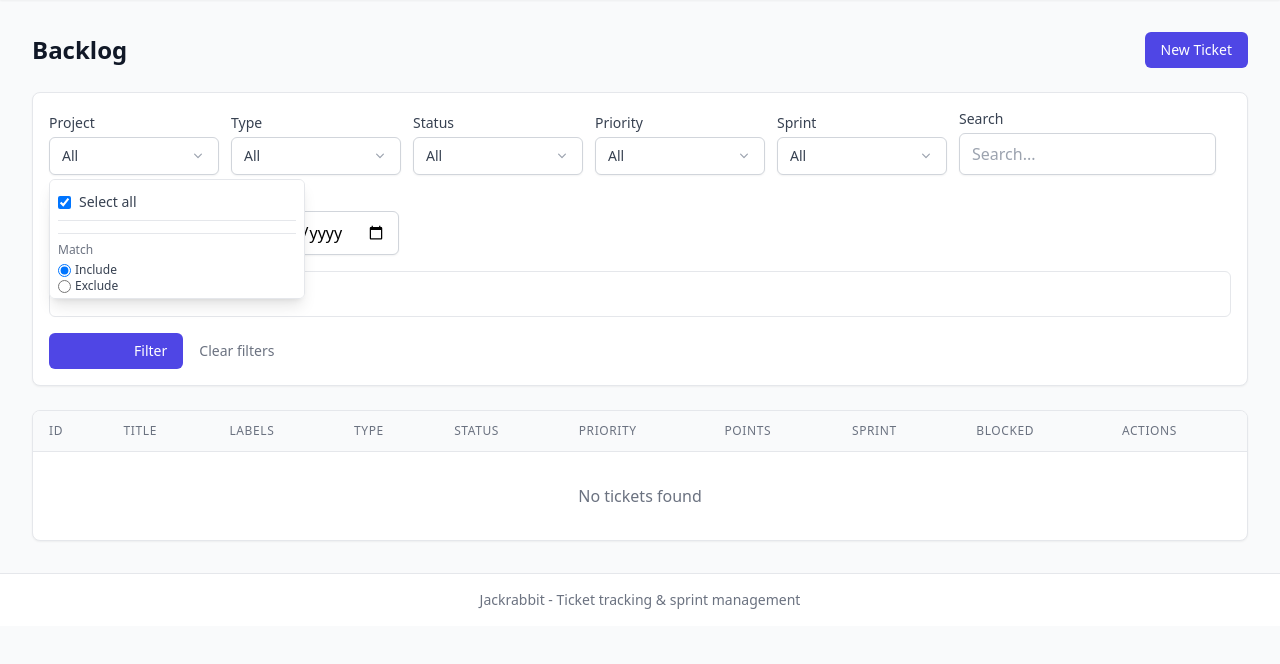
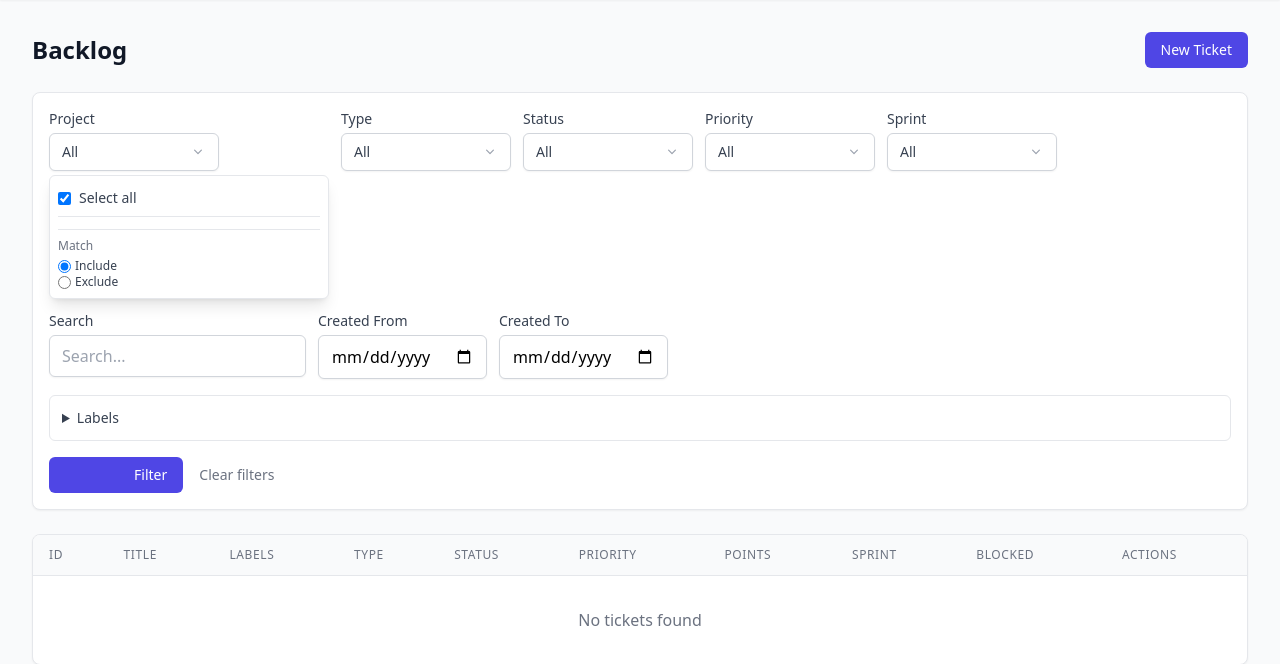
Before and after one commit to timwalsh41/jackrabbit, a Python web app: template jackrabbit/templates/backlog.html in a window 1280 px wide, after a click on "All". Shown: the part 65-729 px from the top of the page. Before the commit the page ends 674 px from the top, so only its background shows below. Run offline with Jinja, Linux system fonts and the light colour scheme; the template is opened without the code that fills it, so the values that code supplies are empty; style sheets or scripts are compiled from the project's sources.

Commit message:
Fixed sizing/positioning/display of popover elements for filter selection

```diff
--- a/jackrabbit/static/css/app.css
+++ b/jackrabbit/static/css/app.css
@@ -30,14 +30,14 @@
  * Backlog multi-select dropdown component (jackrabbit/templates/backlog.html).
  *
  * Each filter is a .ms-field wrapping a trigger button (.ms-trigger) and a
- * popover (.ms-popover). The popover toggles with visibility+pointer-events
- * (NOT display:none) so its checked checkboxes and selected radios always
- * participate in form submission, even while the popover is closed. This is
- * what lets HTMX's hx-include serialize the checkboxes directly - there is no
- * hidden <select> in the markup.
+ * popover (.ms-popover). The popover uses the native hidden attribute for
+ * its closed state, while visibility+pointer-events provide the open-state
+ * presentation. Checked checkboxes and selected radios remain ordinary form
+ * controls and participate in HTMX serialization when the popover is closed -
+ * there is no hidden <select> in the markup.
  */
 .ms-filters-row {
-  align-items: flex-end;
+  align-items: flex-start;
 }
 .ms-field {
   position: relative;
@@ -58,19 +58,18 @@
   vertical-align: bottom;
 }
 .ms-popover {
-  position: absolute;
-  top: 100%;
-  left: 0;
-  z-index: 30;
-  /* Capped at runtime (see backlog-filter-form.js) so a tall dropdown never
-     overlaps the Filter/Labels controls that sit below the filter row; the whole
-     panel scrolls within that cap. */
-  overflow-y: auto;
-  max-height: 240px;
+  /* An open popover participates in the filter row's normal flow. This lets
+     the frame grow around all of its options instead of overlaying controls
+     below the filter row. */
+  position: static;
+  margin-top: 0.25rem;
+  overflow: visible;
+  max-height: none;
   visibility: hidden;
   opacity: 0;
   pointer-events: none;
-  width: 256px;
+  width: 280px;
+  max-width: min(420px, calc(100vw - 24px));
   background-color: #ffffff;
   border: 1px solid #e5e7eb;
   border-radius: 0.375rem;
--- a/jackrabbit/static/js/backlog-filter-form.js
+++ b/jackrabbit/static/js/backlog-filter-form.js
@@ -25,6 +25,9 @@
   "use strict";
 
   var SORT_FIELDS = ["sort", "order"];
+  var MIN_POPOVER_WIDTH = 280;
+  var MAX_POPOVER_WIDTH = 420;
+  var VIEWPORT_PADDING = 12;
 
   function syncForm(event) {
     var detail = event.detail || {};
@@ -65,6 +68,8 @@
   function closePopover(popover) {
     if (!popover) return;
     popover.classList.remove("ms-open");
+    popover.hidden = true;
+    popover.setAttribute("aria-hidden", "true");
     var trigger = document.querySelector(
       '[data-ms-trigger][data-ms-field="' +
         popover.getAttribute("data-ms-field") +
@@ -81,8 +86,10 @@
     if (open && open !== popover) {
       closePopover(open);
     }
+    popover.hidden = false;
+    popover.setAttribute("aria-hidden", "false");
     popover.classList.add("ms-open");
-    sizePopover(popover);
+    sizePopoverWidth(popover);
     var trigger = document.querySelector(
       '[data-ms-trigger][data-ms-field="' +
         popover.getAttribute("data-ms-field") +
@@ -93,20 +100,30 @@
     }
   }
 
-  // Keep a dropdown from growing past the controls below it (the "All"
-  // checkbox + options + mode block could otherwise overlap the Labels panel
-  // and the Filter/Submit row, making them unclickable). The panel scrolls
-  // within the cap; Playwright's check()/click() scroll it to reveal any
-  // option, and the Submit button stays outside the popover's box entirely.
-  function sizePopover(popover) {
-    var anchor = document.getElementById("backlog-submit-row");
-    if (!anchor) return;
-    var field = popover.closest("[data-ms-field]");
+  // The popover starts at a useful minimum width, then grows to the widest
+  // unwrapped option text. It is capped so a long project or sprint name does
+  // not consume the whole page, and constrained by the viewport on narrow
+  // screens. Once the final width is applied, normal wrapping remains a safe
+  // fallback for text longer than the cap.
+  function sizePopoverWidth(popover) {
+    var field = popover.closest(".ms-field");
     if (!field) return;
-    var fieldBottom = field.getBoundingClientRect().bottom;
-    var anchorTop = anchor.getBoundingClientRect().top;
-    var max = Math.max(120, Math.round(anchorTop - fieldBottom - 8));
-    popover.style.maxHeight = max + "px";
+
+    var viewportWidth = Math.max(0, window.innerWidth - VIEWPORT_PADDING * 2);
+    var trigger = field.querySelector("[data-ms-trigger]");
+    var triggerWidth = trigger ? trigger.getBoundingClientRect().width : 0;
+    var maxWidth = Math.min(MAX_POPOVER_WIDTH, viewportWidth);
+
+    // Measure the natural width before the final cap is applied. max-content
+    // prevents wrapped labels from making the measurement artificially small.
+    popover.style.width = "max-content";
+    popover.style.maxWidth = "none";
+    var naturalWidth = popover.getBoundingClientRect().width;
+    var width = Math.max(MIN_POPOVER_WIDTH, triggerWidth, naturalWidth);
+    width = Math.min(width, maxWidth);
+
+    popover.style.width = Math.floor(width) + "px";
+    popover.style.maxWidth = maxWidth + "px";
   }
 
   function countSelected(popover) {
@@ -216,6 +233,13 @@
       var popover = findPopover(trigger);
       if (!popover) continue;
 
+      // The hidden attribute is the authoritative closed state. CSS adds the
+      // presentation and transition, but the dropdown stays closed even if
+      // the enhancement stylesheet is unavailable.
+      popover.hidden = true;
+      popover.setAttribute("aria-hidden", "true");
+      trigger.setAttribute("aria-expanded", "false");
+
       trigger.addEventListener("click", onTriggerClick);
 
       // Wire every option checkbox in this field's popover.
@@ -235,7 +259,7 @@
       document.addEventListener("keydown", onDocumentKeydown);
       window.addEventListener("resize", function () {
         var open = document.querySelector(".ms-popover.ms-open");
-        if (open) sizePopover(open);
+        if (open) sizePopoverWidth(open);
       });
     }
   }
--- a/jackrabbit/templates/backlog.html
+++ b/jackrabbit/templates/backlog.html
@@ -28,6 +28,7 @@
                     <svg class="ml-2 h-4 w-4 text-gray-400 shrink-0" xmlns="http://www.w3.org/2000/svg" viewBox="0 0 20 20" fill="currentColor" aria-hidden="true"><path fill-rule="evenodd" d="M5.23 7.21a.75.75 0 011.06 0L10 10.94l3.71-3.73a.75.75 0 111.06 1.06l-4.24 4.24a.75.75 0 01-1.06 0L5.23 8.27a.75.75 0 010-1.06z" clip-rule="evenodd"/></svg>
                 </button>
                 <div id="ms-popover-{{ field }}" data-ms-popover data-ms-field="{{ field }}"
+                    aria-hidden="true" hidden
                     class="ms-popover absolute mt-1 z-50 bg-white border border-gray-200 rounded-md shadow-lg">
                     <div class="p-2">
                         <label class="flex items-center gap-2 py-1 text-sm text-gray-700 cursor-pointer">
```
Also changed, not shown: jackrabbit/services.py (+13 -10 lines), jackrabbit/web.py (+5 -4 lines), tests/e2e/test_backlog_filters.py (+55 -0 lines).
